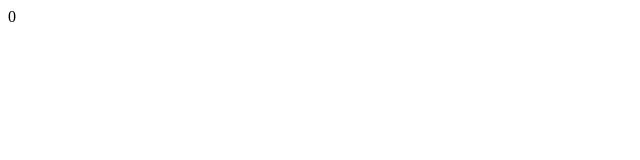
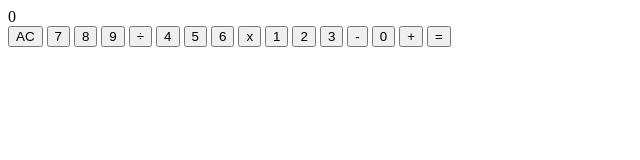
Before and after one commit to SandorGyorfi/Appleish-Calculator, a plain HTML site: page index.html in a window 1280 px wide. Shown: the whole page, without its empty margins (0-640 px from the left). Drawn offline with Linux system fonts and the light colour scheme.

Commit message:
Add
Added/Updated calculator buttons with respective data attributes for functionality.

```diff
--- a/index.html
+++ b/index.html
@@ -9,7 +9,24 @@
 <body>
     <div id="calculator">
         <div id="display">0</div>
-
+        <div id="buttons">
+            <button data-type="action" data-value="clear">AC</button>
+            <button data-type="number">7</button>
+            <button data-type="number">8</button>
+            <button data-type="number">9</button>
+            <button data-type="operation" data-value="/">÷</button>
+            <button data-type="number">4</button>
+            <button data-type="number">5</button>
+            <button data-type="number">6</button>
+            <button data-type="operation" data-value="*">x</button>
+            <button data-type="number">1</button>
+            <button data-type="number">2</button>
+            <button data-type="number">3</button>
+            <button data-type="operation" data-value="-">-</button>
+            <button data-type="number">0</button>
+            <button data-type="operation" data-value="+">+</button>
+            <button data-type="action" data-value="compute">=</button>
+        </div>
     </div>
     <script src="js/script.js"></script>
 </body>
```
